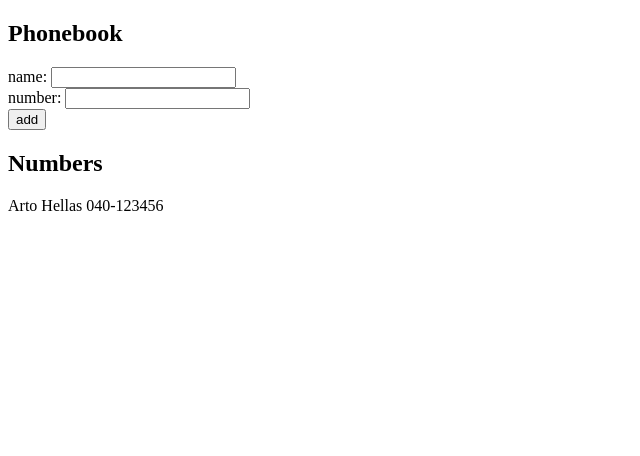
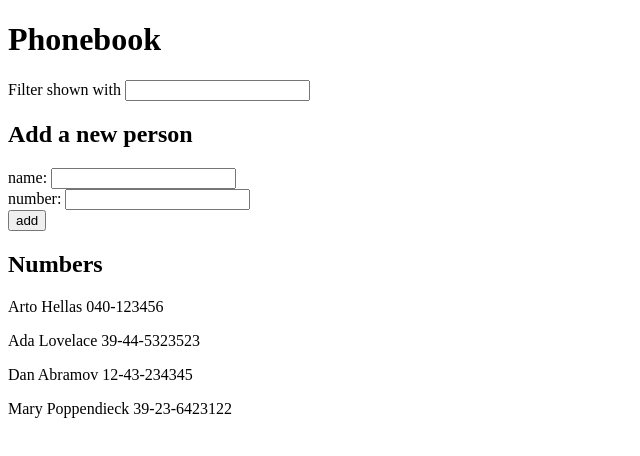
Before and after one commit to toniremi/FullStackOpenCourse, a React (Vite) app in the folder part2/phonebook/: page / in a window 1280 px wide. Shown: the top 456 px of the page, without its empty margins (0-640 px from the left). Built offline with nearby package versions, Linux system fonts and the light colour scheme.

Commit message:
feat: exercise 2.9 add filter capabilities
Add option to filter names using an input field. The filter is case insensitive.

```diff
--- a/part2/phonebook/src/App.jsx
+++ b/part2/phonebook/src/App.jsx
@@ -2,10 +2,14 @@ import { useState } from "react";
 
 const App = () => {
   const [persons, setPersons] = useState([
-    { name: "Arto Hellas", number: "040-123456" },
+    { name: "Arto Hellas", number: "040-123456", id: 1 },
+    { name: "Ada Lovelace", number: "39-44-5323523", id: 2 },
+    { name: "Dan Abramov", number: "12-43-234345", id: 3 },
+    { name: "Mary Poppendieck", number: "39-23-6423122", id: 4 },
   ]);
   const [newName, setNewName] = useState("");
   const [newNumber, setNewNumber] = useState("");
+  const [filter, setFilter] = useState("");
 
   // submit event handler for the form, which creates a new person object and adds it to the persons array, then clears the input field
   const addPerson = (event) => {
@@ -29,6 +33,7 @@ const App = () => {
     const personObject = {
       name: newName,
       number: newNumber,
+      id: persons.length + 1,
     };
 
     setPersons(persons.concat(personObject));
@@ -49,9 +54,18 @@ const App = () => {
     setNewNumber(event.target.value);
   };
 
+  const handleFilterChange = (event) => {
+    console.log(event.target.value);
+    setFilter(event.target.value);
+  };
+
   return (
     <div>
-      <h2>Phonebook</h2>
+      <h1>Phonebook</h1>
+      <div>
+        Filter shown with <input value={filter} onChange={handleFilterChange} />
+      </div>
+      <h2>Add a new person</h2>
       <form onSubmit={addPerson}>
         <div>
           name: <input value={newName} onChange={handleNameChange} />
@@ -64,11 +78,15 @@ const App = () => {
         </div>
       </form>
       <h2>Numbers</h2>
-      {persons.map((person) => (
-        <p key={person.name}>
-          {person.name} {person.number}
-        </p>
-      ))}
+      {persons
+        .filter((person) =>
+          person.name.toLowerCase().includes(filter.toLowerCase()),
+        )
+        .map((person) => (
+          <p key={person.id}>
+            {person.name} {person.number}
+          </p>
+        ))}
     </div>
   );
 };
```
